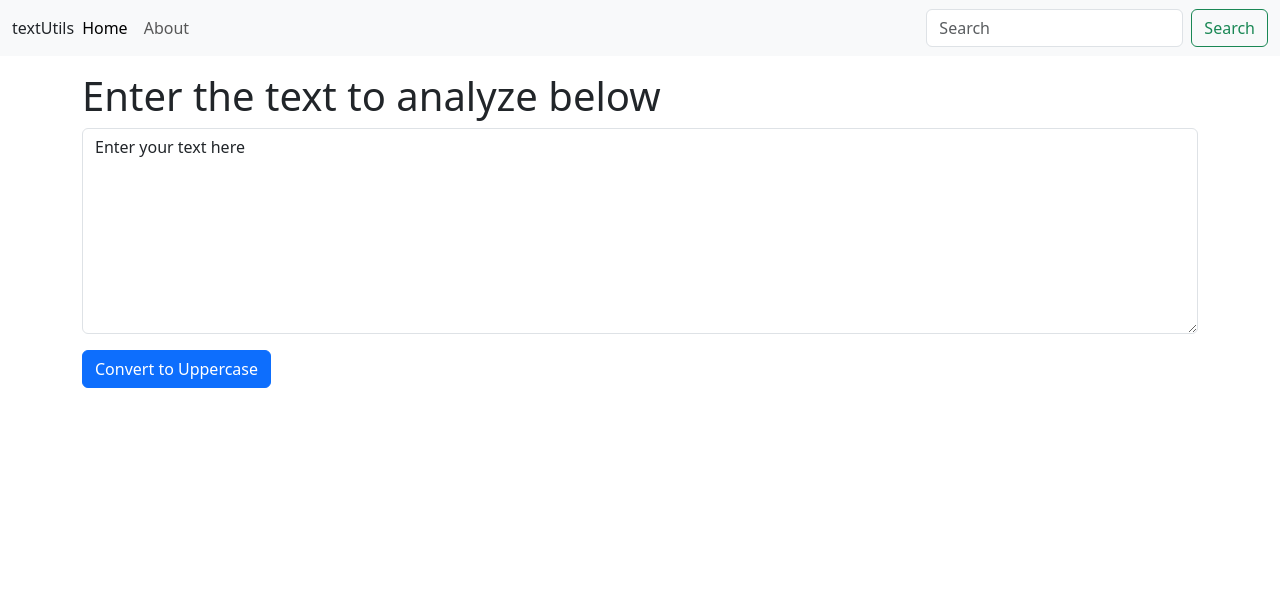
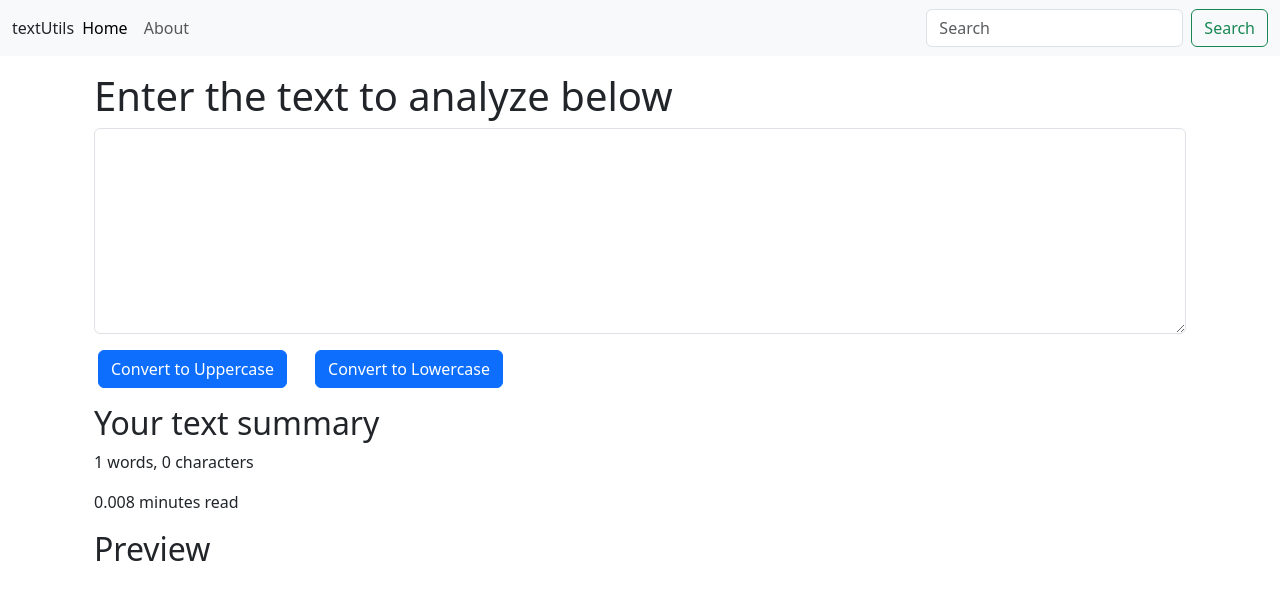
Before and after one commit to Gayatri-tech/textUtilities-React, a React (Create React App) app: page / in a window 1280 px wide. Shown: the top 600 px of the page. Built offline with nearby package versions, Linux system fonts and the light colour scheme.

Commit message:
added other functionality

```diff
--- a/src/components/TextForm.js
+++ b/src/components/TextForm.js
@@ -5,12 +5,17 @@
     let newText = text.toUpperCase();
     setText(newText);
   };
+  const handleLowClick = () => {
+    let newText = text.toLowerCase();
+    setText(newText);
+  };
   const handleOnChange = (event) => {
     setText(event.target.value);
   };
-  const [text, setText] = useState("Enter your text here");
+  const [text, setText] = useState("");
   return (
-    <div>
+    <>
+      <div className="container">
         <h1>{props.heading}</h1>
         <div className="mb-3">
           <textarea
@@ -21,9 +26,22 @@
             onChange={handleOnChange}
           ></textarea>
         </div>
-      <button className="btn btn-primary" onClick={handleUpClick}>
+        <button className="btn btn-primary mx-1" onClick={handleUpClick}>
           Convert to Uppercase
         </button>
+        <button className="btn btn-primary mx-4" onClick={handleLowClick}>
+          Convert to Lowercase
+        </button>
       </div>
+      <div className="container my-3">
+        <h2>Your text summary</h2>
+        <p>
+          {text.split(" ").length} words, {text.length} characters
+        </p>
+        <p>{0.008 * text.split(" ").length} minutes read</p>
+        <h2>Preview</h2>
+        <p>{text}</p>
+      </div>
+    </>
   );
 }
```
Lines whose indentation alone changed are shown as unchanged.
